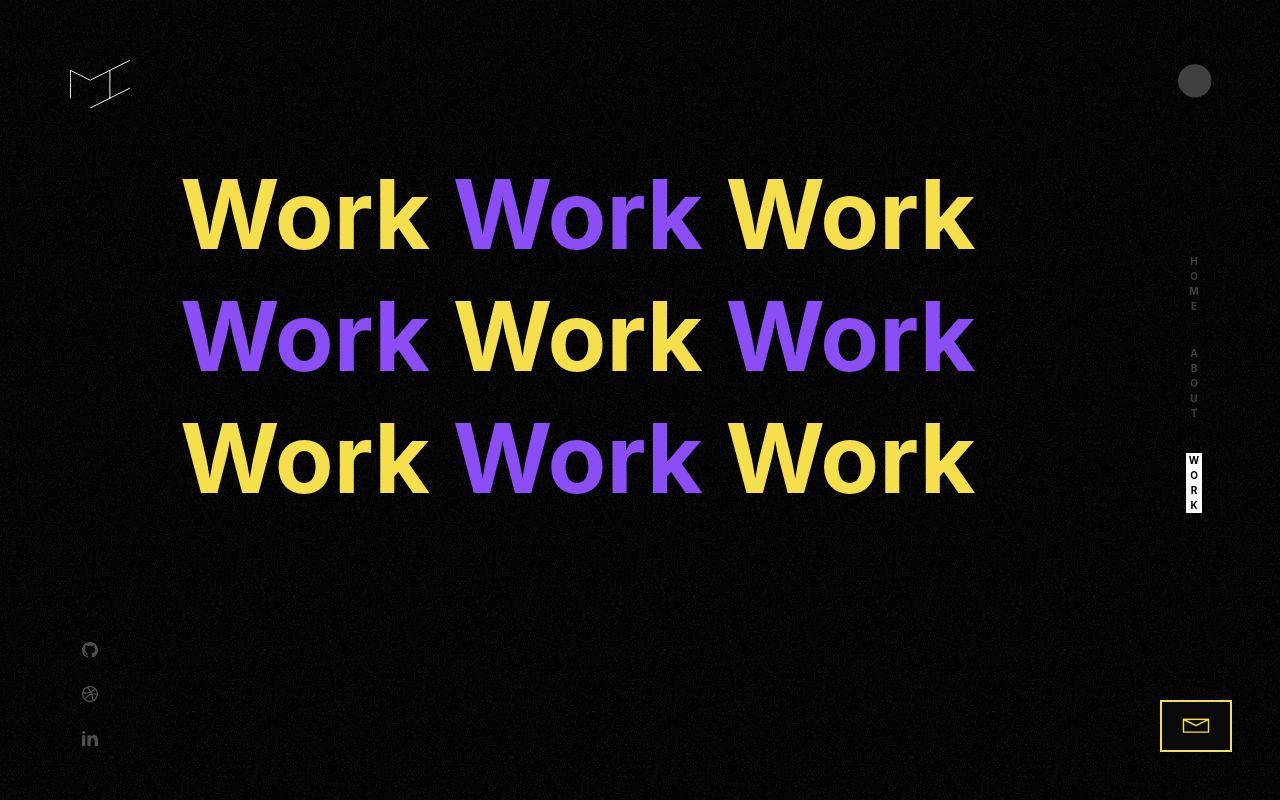
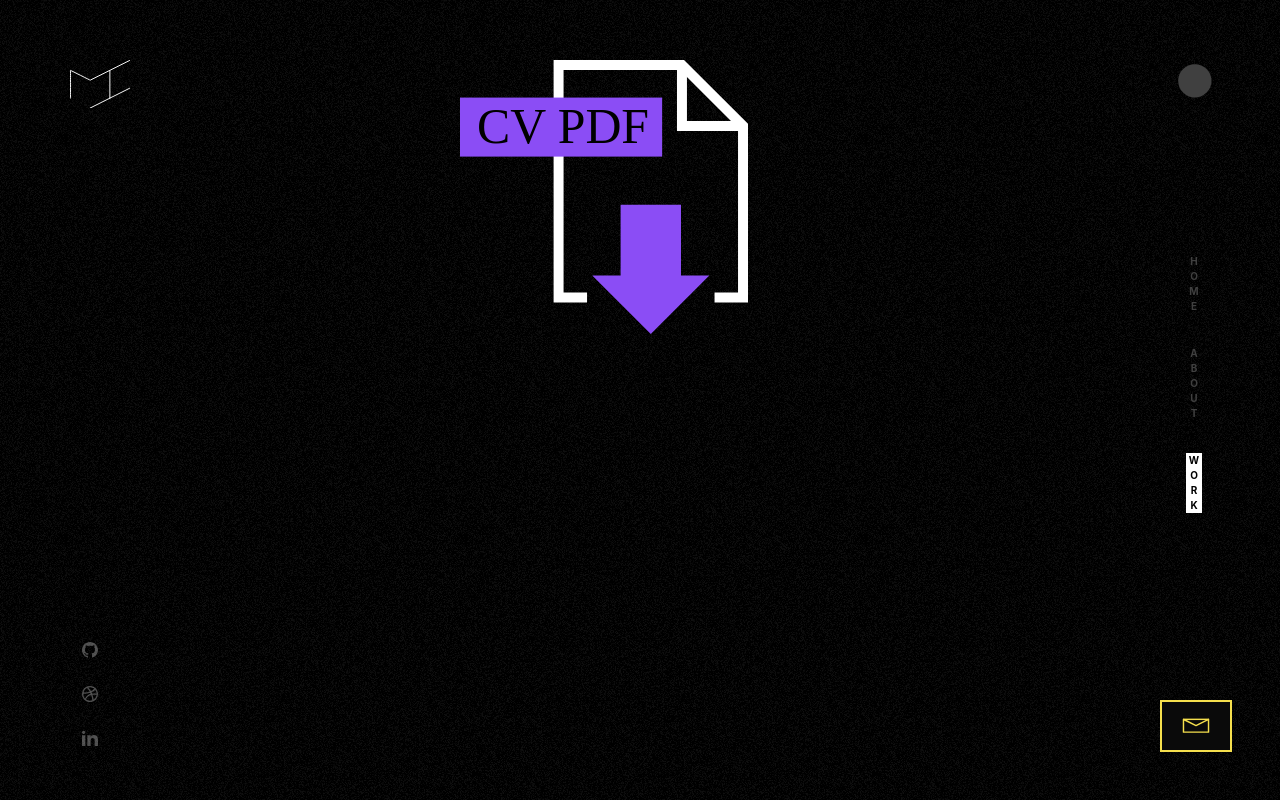
Before and after one commit to maximilianhagerf/hagerf_se-next, a Next.js app: page /work in a window 1280 px wide. Shown: the top 800 px of the page. Built offline with nearby package versions, Linux system fonts and the light colour scheme.

Commit message:
fix: only the CV, centered

```diff
--- a/pages/work.js
+++ b/pages/work.js
@@ -14,44 +14,8 @@ const variants = {
   visible: {
     opacity: 1,
     transition: {
-      delay: 3.5,
+      delay: 1,
       duration: 0.5,
-    },
-  },
-};
-
-const item = {
-  hidden: {
-    opacity: 0,
-    top: 300,
-  },
-  visible: {
-    opacity: 1,
-    top: 0,
-    transition: {
-      ease: "easeOut",
-      duration: 0.5,
-    },
-  },
-  exit: {
-    opacity: 0,
-    top: 300,
-    transition: {
-      duration: 0.2,
-    },
-  },
-};
-
-const container = {
-  visible: {
-    transition: {
-      staggerChildren: 0.2,
-      delayChildren: 1.5,
-    },
-  },
-  exit: {
-    transition: {
-      staggerChildren: 0.1,
     },
   },
 };
@@ -65,52 +29,12 @@ export default function About({ canonical }) {
       </Head>
 
       <Content>
-        <motion.header
-          initial="hidden"
-          animate="visible"
-          exit="exit"
-          variants={container}
-          className={`${styles.Header} ${styles.NoMargin}`}
-        >
-          <h1 className={`${styles.Title} ${styles.NoMargin}`}>
-            <motion.span variants={item} className={styles.Yellow}>
-              Work{" "}
-            </motion.span>
-            <motion.span variants={item} className={styles.Purple}>
-              Work{" "}
-            </motion.span>
-            <motion.span variants={item} className={styles.Yellow}>
-              Work{" "}
-            </motion.span>
-          </h1>
-          <h1 className={`${styles.Title} ${styles.NoMargin}`}>
-            <motion.span variants={item} className={styles.Purple}>
-              Work{" "}
-            </motion.span>
-            <motion.span variants={item} className={styles.Yellow}>
-              Work{" "}
-            </motion.span>
-            <motion.span variants={item} className={styles.Purple}>
-              Work{" "}
-            </motion.span>
-          </h1>
-          <h1 className={`${styles.Title}`}>
-            <motion.span variants={item} className={styles.Yellow}>
-              Work{" "}
-            </motion.span>
-            <motion.span variants={item} className={styles.Purple}>
-              Work{" "}
-            </motion.span>
-            <motion.span variants={item} className={styles.Yellow}>
-              Work{" "}
-            </motion.span>
-          </h1>
-        </motion.header>
         <motion.div
           variants={variants}
           initial="hidden"
           animate="visible"
-          className="flex justify-center"
+          exit="hidden"
+          className="flex justify-center h-screen items-center"
         >
           <Link href="../static/Maximilian_Hagerf.pdf">
             <a className={styles.WorkCV} target="_blank">
```
